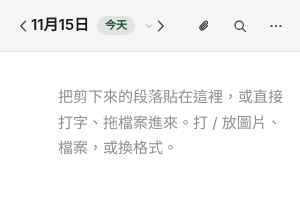
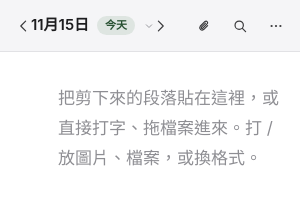
Before and after one commit to domyweb666/congtou-, an Electron app: page docs/index.html in a window 300 px wide. Drawn offline with Linux system fonts and the light colour scheme.

Commit message:
內文字級放大到 17px,中文改用思源黑體
Co-Authored-By: Claude Fable 5.2 <noreply@anthropic.com>

```diff
--- a/docs/index.html
+++ b/docs/index.html
@@ -148,8 +148,10 @@
    不在階梯上的值只有三種：1px 以下的細線、36px 以上的版面尺寸、行內標「例外」的那幾行。 */
 :root {
   /* 例外:使用者寫的內容不走介面五階，這一頁自己定（設計系統 README「字」第三條） */
-  --doc-fs: 15px;
-  --doc-lh: 1.7;
+  --doc-fs: 17px;
+  --doc-lh: 1.75;
+  /* 例外:內文的中文用思源黑體（Windows 11 內建 Noto Sans TC），沒有才退回微軟正黑；Mac 維持蘋方 */
+  --doc-font: -apple-system, BlinkMacSystemFont, 'PingFang TC', 'Segoe UI Variable Text', 'Segoe UI', 'Noto Sans TC', 'Microsoft JhengHei', sans-serif;
   /* 例外:蓋在整個視窗上的遮罩，設計系統沒有這個代號 */
   --scrim: rgba(0, 0, 0, 0.28);
   /* 版面尺寸 */
@@ -233,7 +235,7 @@ kbd {
 main { flex: 1; overflow-y: auto; padding: var(--doc-top) calc(var(--num-w) + var(--sp-4)) 0 calc(var(--gutter-w) + var(--sp-2)); outline: none; cursor: text; }
 
 /* 這一天的文件 */
-.doc { max-width: var(--doc-w); margin: 0 auto; position: relative; font-size: var(--doc-fs); line-height: var(--doc-lh); color: var(--ap-text-body); }
+.doc { max-width: var(--doc-w); margin: 0 auto; position: relative; font-family: var(--doc-font); font-size: var(--doc-fs); line-height: var(--doc-lh); color: var(--ap-text-body); }
 .gutter { position: absolute; left: calc(var(--gutter-w) * -1); display: flex; gap: var(--sp-0_5); }
 .gutter-btn {
   width: 24px; height: 24px; padding: 0; border: 0; border-radius: var(--r-sm); background: transparent; color: var(--ap-text-3);
--- a/src/renderer/app.css
+++ b/src/renderer/app.css
@@ -3,8 +3,10 @@
    不在階梯上的值只有三種：1px 以下的細線、36px 以上的版面尺寸、行內標「例外」的那幾行。 */
 :root {
   /* 例外:使用者寫的內容不走介面五階，這一頁自己定（設計系統 README「字」第三條） */
-  --doc-fs: 15px;
-  --doc-lh: 1.7;
+  --doc-fs: 17px;
+  --doc-lh: 1.75;
+  /* 例外:內文的中文用思源黑體（Windows 11 內建 Noto Sans TC），沒有才退回微軟正黑；Mac 維持蘋方 */
+  --doc-font: -apple-system, BlinkMacSystemFont, 'PingFang TC', 'Segoe UI Variable Text', 'Segoe UI', 'Noto Sans TC', 'Microsoft JhengHei', sans-serif;
   /* 例外:蓋在整個視窗上的遮罩，設計系統沒有這個代號 */
   --scrim: rgba(0, 0, 0, 0.28);
   /* 版面尺寸 */
@@ -88,7 +90,7 @@ kbd {
 main { flex: 1; overflow-y: auto; padding: var(--doc-top) calc(var(--num-w) + var(--sp-4)) 0 calc(var(--gutter-w) + var(--sp-2)); outline: none; cursor: text; }
 
 /* 這一天的文件 */
-.doc { max-width: var(--doc-w); margin: 0 auto; position: relative; font-size: var(--doc-fs); line-height: var(--doc-lh); color: var(--ap-text-body); }
+.doc { max-width: var(--doc-w); margin: 0 auto; position: relative; font-family: var(--doc-font); font-size: var(--doc-fs); line-height: var(--doc-lh); color: var(--ap-text-body); }
 .gutter { position: absolute; left: calc(var(--gutter-w) * -1); display: flex; gap: var(--sp-0_5); }
 .gutter-btn {
   width: 24px; height: 24px; padding: 0; border: 0; border-radius: var(--r-sm); background: transparent; color: var(--ap-text-3);
```
